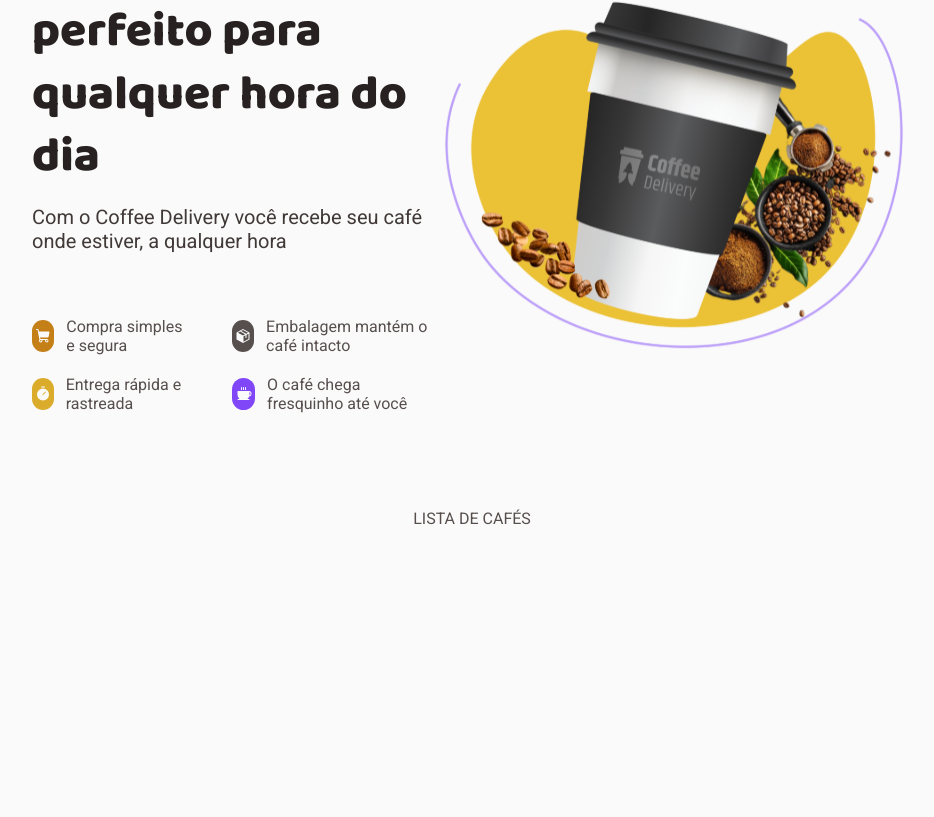
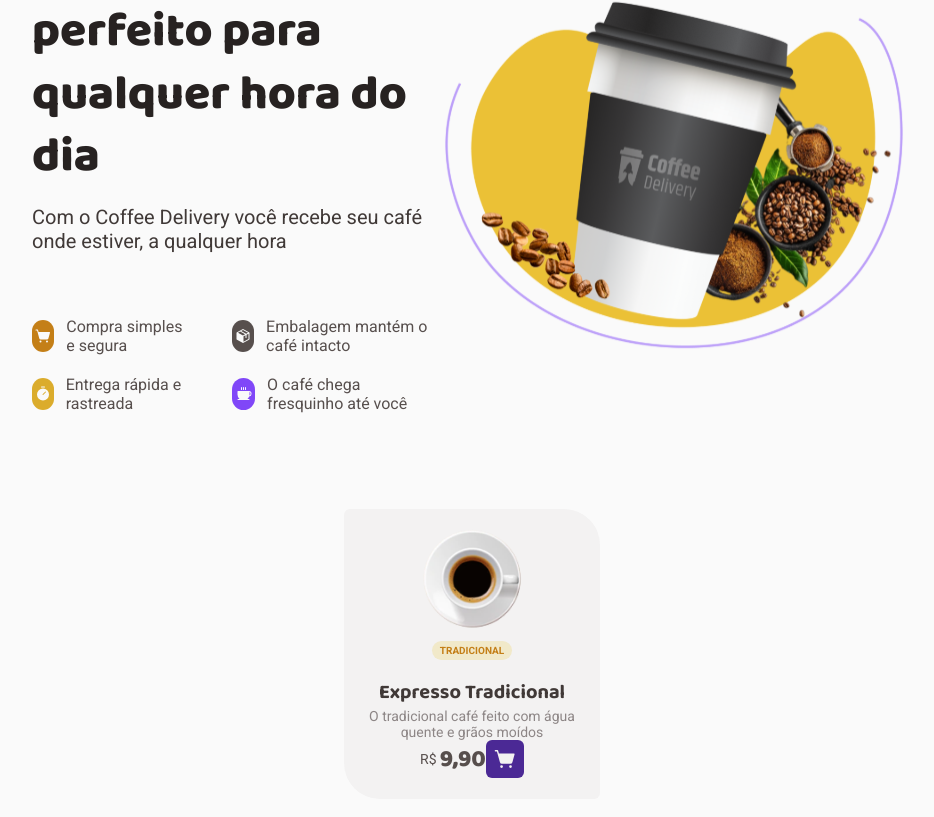
Before and after one commit to edutdutra/coffe-delivery, a React (Vite) app: page / in a window 1280 px wide. Shown: the part 237-1054 px from the top of the page, without its empty margins (168-1102 px from the left). Before the commit the page ends 861 px from the top, so only its background shows below. Built offline with nearby package versions, Linux system fonts and the light colour scheme.

Commit message:
feat: add coffe card

```diff
--- a/src/components/Header/index.tsx
+++ b/src/components/Header/index.tsx
@@ -2,7 +2,7 @@
 
 import logo from '../../assets/logo.svg'
 import {NavLink} from "react-router-dom";
-import {MapPin, ShoppingCart} from "@phosphor-icons/react";
+import {MapPin, ShoppingCartSimple} from "@phosphor-icons/react";
 
 export function Header() {
     return (
@@ -16,7 +16,7 @@
                 </LocationContainer>
                 <NavLink to="/checkout" title="Carrinho">
                     <CartContainer>
-                        <ShoppingCart size={22} weight="fill"/>
+                        <ShoppingCartSimple size={22} weight="fill"/>
                     </CartContainer>
                 </NavLink>
             </MenuContainer>
--- a/src/pages/Home/Banner/index.tsx
+++ b/src/pages/Home/Banner/index.tsx
@@ -8,7 +8,7 @@
     Title
 } from "./styles.ts";
 
-import {Coffee, Package, ShoppingCart, Timer} from "@phosphor-icons/react";
+import {Coffee, Package, ShoppingCartSimple, Timer} from "@phosphor-icons/react";
 import coffeeHome from "../../../assets/coffee-home.svg";
 
 export function Banner() {
@@ -22,7 +22,7 @@
                     <BannerItemsColumn>
                         <BannerItem>
                             <IconCircle circleColor="yellowDark">
-                                <ShoppingCart size={16} weight="fill"/>
+                                <ShoppingCartSimple size={16} weight="fill"/>
                             </IconCircle>
                             <span>Compra simples e segura</span>
                         </BannerItem>
--- /dev/null
+++ b/src/pages/Home/CoffeeCard/index.tsx
@@ -0,0 +1,36 @@
+import {
+    CartButton,
+    CoffeeCardContainer,
+    CoffeeCardFooter,
+    CoffeeDescription,
+    CoffeeName, CoffeePrice,
+    CoffeeTag, MoneySign,
+    TagContainer
+} from "./styles.ts";
+
+import cafeExpresso from "../../../assets/cafe-expresso.png";
+import {ShoppingCartSimple} from "@phosphor-icons/react";
+
+export function CoffeeCard() {
+    return (
+        <CoffeeCardContainer>
+            <img src={cafeExpresso} alt=""/>
+            <TagContainer>
+                <CoffeeTag>tradicional</CoffeeTag>
+            </TagContainer>
+
+            <CoffeeName>Expresso Tradicional</CoffeeName>
+            <CoffeeDescription>O tradicional café feito com água quente e grãos moídos</CoffeeDescription>
+
+            <CoffeeCardFooter>
+                <MoneySign>R$</MoneySign>
+                <CoffeePrice>9,90</CoffeePrice>
+
+
+                <CartButton>
+                    <ShoppingCartSimple size={22} weight="fill"/>
+                </CartButton>
+            </CoffeeCardFooter>
+        </CoffeeCardContainer>
+    )
+}
--- /dev/null
+++ b/src/pages/Home/CoffeeCard/styles.ts
@@ -0,0 +1,93 @@
+import styled from "styled-components";
+
+export const CoffeeCardContainer = styled.div`
+  background: ${(props) => props.theme['base-card']};
+  border-radius: 6px 36px;
+  max-width: 256px;
+  padding: 20px;
+
+  display: flex;
+  flex-direction: column;
+  align-items: center;
+  justify-content: center;
+  text-align: center;
+`
+
+export const TagContainer = styled.div`
+  display: flex;
+  flex-direction: row;
+
+  align-items: center;
+  justify-content: center;
+
+  margin-top: 12px;
+  margin-bottom: 16px;
+`
+
+export const CoffeeTag = styled.span`
+  background: ${(props) => props.theme['yellow-light']};
+  color: ${(props) => props.theme['yellow-dark']};
+  border-radius: 100px;
+  padding: 4px 8px;
+
+
+  font-size: 10px;
+  font-weight: 700;
+  text-transform: uppercase;
+
+  text-align: center;
+`
+
+export const CoffeeName = styled.span`
+  font-family: 'Baloo 2', cursive;
+  font-size: 20px;
+  font-weight: 700;
+
+  color: ${(props) => props.theme['base-subtitle']};
+`
+
+export const CoffeeDescription = styled.span`
+  font-family: 'Roboto', sans-serif;
+  font-size: 14px;
+  font-weight: 400;
+
+  color: ${(props) => props.theme['base-label']};
+`
+
+export const CoffeeCardFooter = styled.div`
+  display: flex;
+  max-width: 100%;
+
+  align-items: center;
+  justify-content: space-between;
+`
+
+export const CoffeePrice = styled.span`
+  font-family: 'Baloo 2', cursive;
+  font-size: 24px;
+  font-weight: 800;
+
+  color: ${(props) => props.theme['base-text']};
+`
+
+export const MoneySign = styled.span`
+  font-family: 'Roboto', sans-serif;
+  font-size: 14px;
+  font-weight: 400;
+
+  color: ${(props) => props.theme['base-text']};
+  text-align: right;
+  margin-right: 0.20rem;
+`
+
+export const CartButton = styled.button`
+  display: flex;
+  align-items: center;
+  justify-content: center;
+
+  padding: 8px;
+  border: 0;
+  border-radius: 6px;
+  background: ${(props) => props.theme['purple-dark']};
+  color: ${(props) => props.theme['base-card']};
+`
--- a/src/pages/Home/index.tsx
+++ b/src/pages/Home/index.tsx
@@ -1,6 +1,7 @@
 import {Banner} from "./Banner";
 
 import {HomeContainer} from "./styles.ts";
+import {CoffeeCard} from "./CoffeeCard";
 
 
 export function Home() {
@@ -8,7 +9,7 @@
         <HomeContainer>
             <Banner />
 
-            <span>LISTA DE CAFÉS</span>
+            <CoffeeCard />
         </HomeContainer>
     )
 }
```
Also changed, not shown: src/assets/cafe-expresso.png (added).
